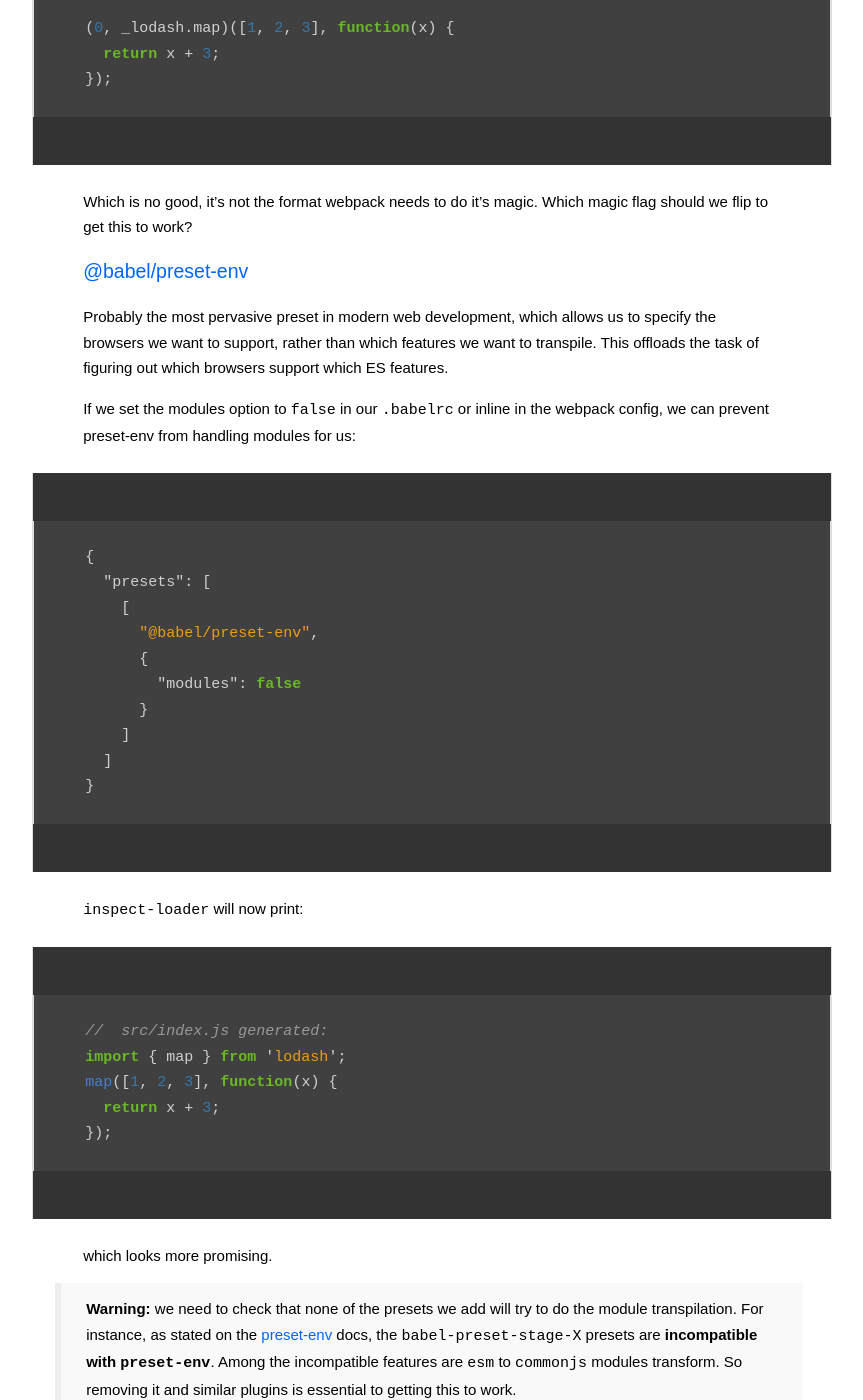
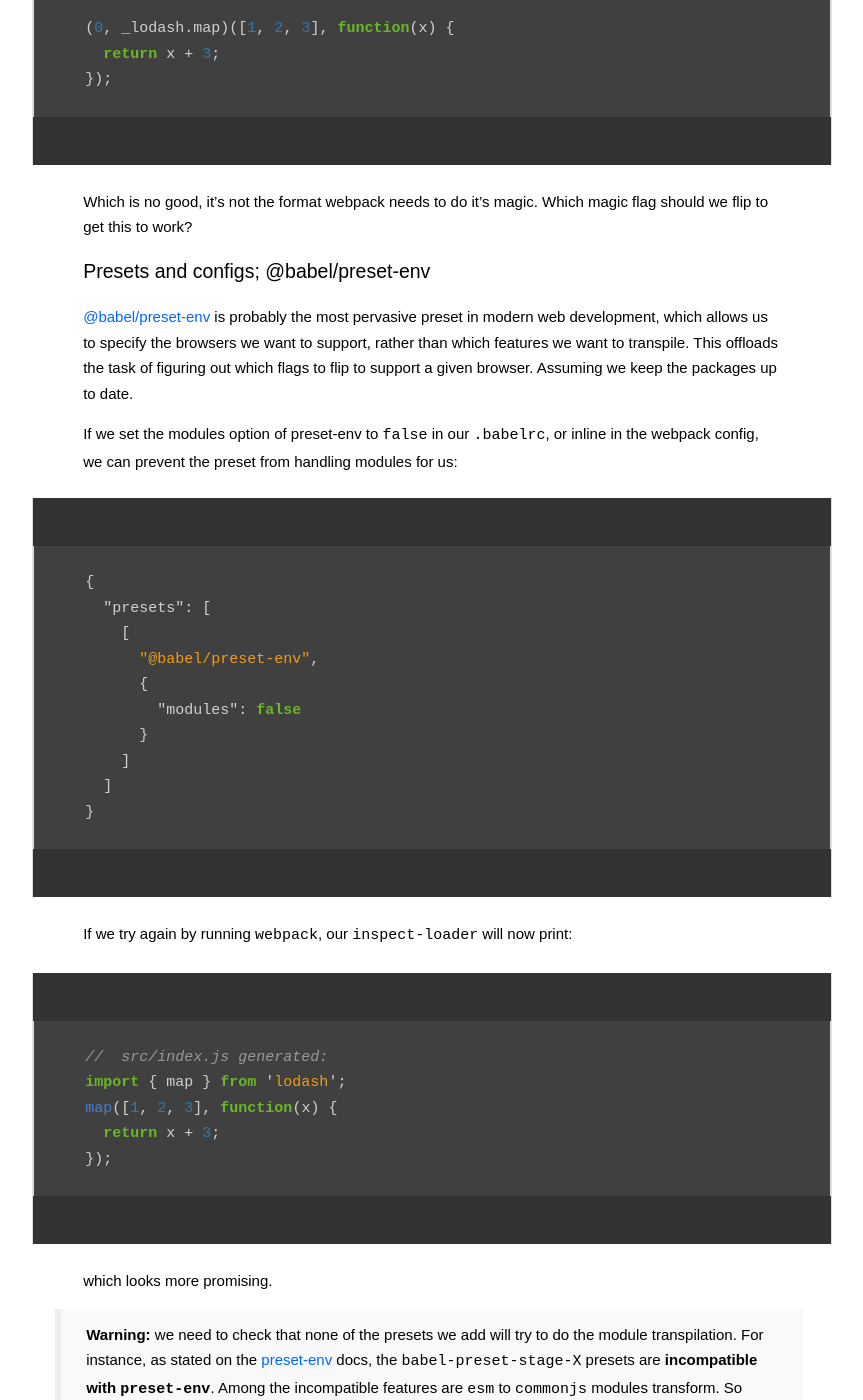
Before and after one commit to wejendorp/dorp.io, a Jekyll site: the page built from _posts/2018-09-01-webpack-treeshaking.md, in a window 1280 px wide and 1400 px high, scrolled down 4485 px. Shown: the whole window, without its empty margins (208-1071 px from the left). Built offline with Jekyll 4.4.1, drawn with Linux system fonts in a browser that asks for light colours; comment, search, counter and statistics services are not loaded.

Commit message:
Tweak the post

````diff
--- a/_posts/2018-09-01-webpack-treeshaking.md
+++ b/_posts/2018-09-01-webpack-treeshaking.md
@@ -170,15 +170,15 @@ var _lodash = require('lodash');
 Which is no good, it's not the format webpack needs to do it's magic. Which magic flag
 should we flip to get this to work?
 
-## [@babel/preset-env][babel-preset-env]
+## Presets and configs; @babel/preset-env
 
-Probably the most pervasive preset in modern web development, which allows us to
-specify the browsers we want to support, rather than which features we want to
-transpile. This offloads the task of figuring out which browsers support which
-ES features.
+[@babel/preset-env][babel-preset-env] is probably the most pervasive preset in modern web development, which allows us to specify the browsers we want to support, rather
+than which features we want to transpile. This offloads the task of figuring out
+which flags to flip to support a given browser. Assuming we keep the packages up
+to date.
 
-If we set the modules option to `false` in our `.babelrc` or inline in the webpack
-config, we can prevent preset-env from handling modules for us:
+If we set the modules option of preset-env to `false` in our `.babelrc`, or inline
+in the webpack config, we can prevent the preset from handling modules for us:
 
 ```json
 {
@@ -193,7 +193,7 @@ config, we can prevent preset-env from handling modules for us:
 }
 ```
 
-`inspect-loader` will now print:
+If we try again by running `webpack`, our `inspect-loader` will now print:
 
 ```js
 //  src/index.js generated:
````
